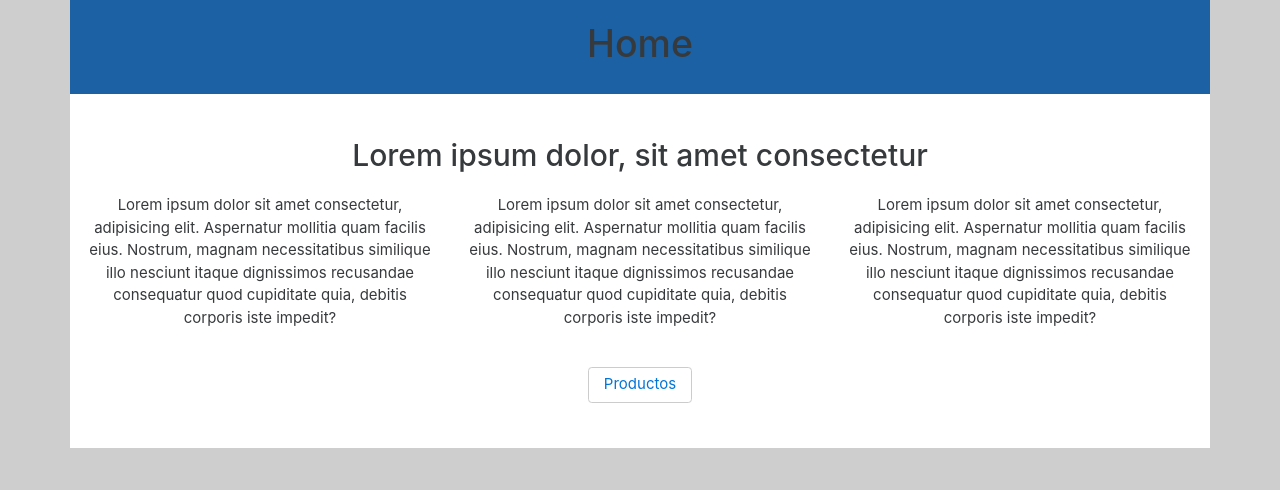
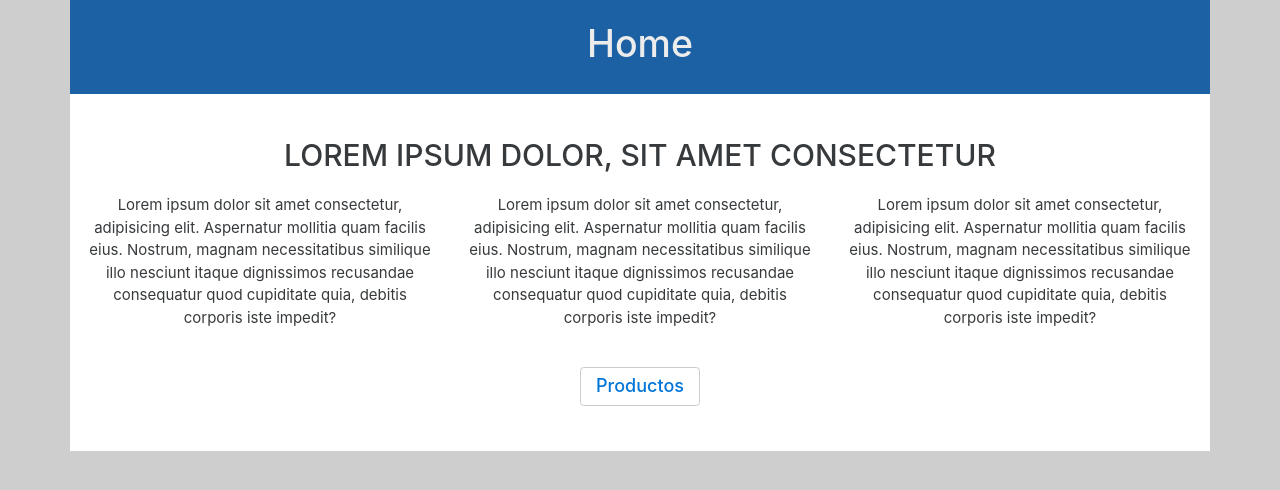
Before and after one commit to LeandroLedesma/serverNode, a website: page pages/index.html in a window 1280 px wide. Drawn offline with Linux system fonts and the light colour scheme; files that its build step writes are made by us from their sources; files whose address does not match are found by name.

Commit message:
css colors

```diff
--- a/css/home/styles.css
+++ b/css/home/styles.css
@@ -12,6 +12,7 @@ header {
     height: auto;
     background: #1b61a3;
     text-align: center;
+    color: #ececec;
 }
 
 section {
@@ -19,3 +20,12 @@ section {
     padding: 5rem auto;
     text-align: center;
 }
+
+section h2 {
+    text-transform: uppercase;
+}
+
+.btn-secondary {
+    font-size: 1.2rem;
+    font-weight: 500;
+}
--- a/css/products/styles.css
+++ b/css/products/styles.css
@@ -8,6 +8,7 @@ body {
 
 header {
     background: #1b61a3;
+    color: #ececec;
 }
 
 h1 {
@@ -18,3 +19,21 @@ section {
     background: #FFFFFF;
     text-align: center;
 }
+
+section h2 {
+    text-transform: uppercase;
+}
+
+.titulos {
+    text-align: center;
+}
+
+.btn-secondary {
+    font-size: 1.2rem;
+    font-weight: 500;
+}
+
+.t_header {
+    background: #1b61a3;
+    color: #ececec;
+}
```
Also changed, not shown: pages/products.html (+5 -5 lines).
